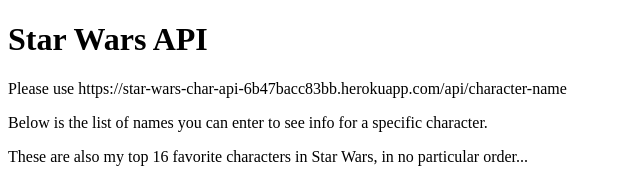
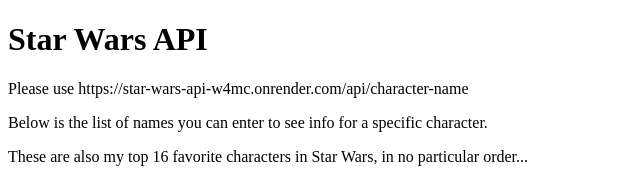
Before and after one commit to deanp04/star-wars-api, a website: page index.html in a window 1280 px wide. Shown: the top 170 px of the page, without its empty margins (0-640 px from the left). Drawn offline with Linux system fonts and the light colour scheme.

Commit message:
changed api hosting to render

```diff
--- a/index.html
+++ b/index.html
@@ -7,7 +7,7 @@
 </head>
 <body>
     <h1>Star Wars API</h1>
-    <p>Please use https://star-wars-char-api-6b47bacc83bb.herokuapp.com/api/character-name</p>
+    <p>Please use https://star-wars-api-w4mc.onrender.com/api/character-name</p>
     <p>Below is the list of names you can enter to see info for a specific character.</p>
     <p>These are also my top 16 favorite characters in Star Wars, in no particular order...</p>
     <p>More additions to this project soon. Thanks!</p>
```
